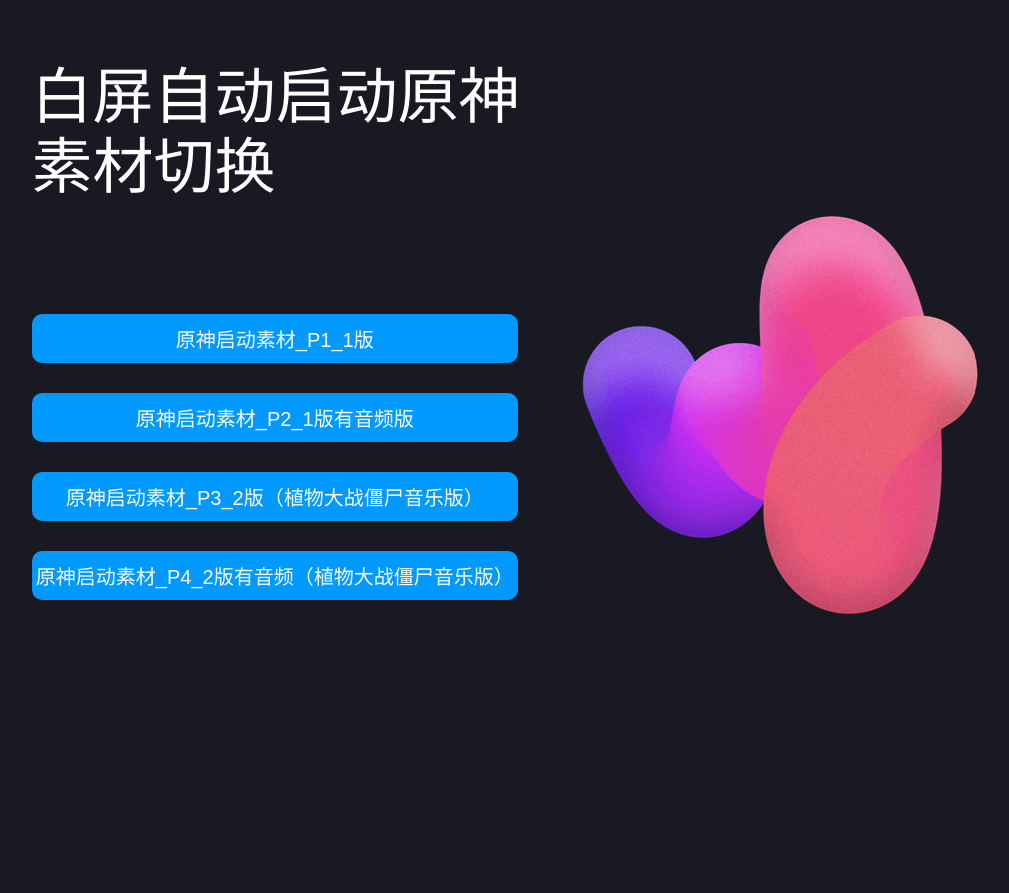
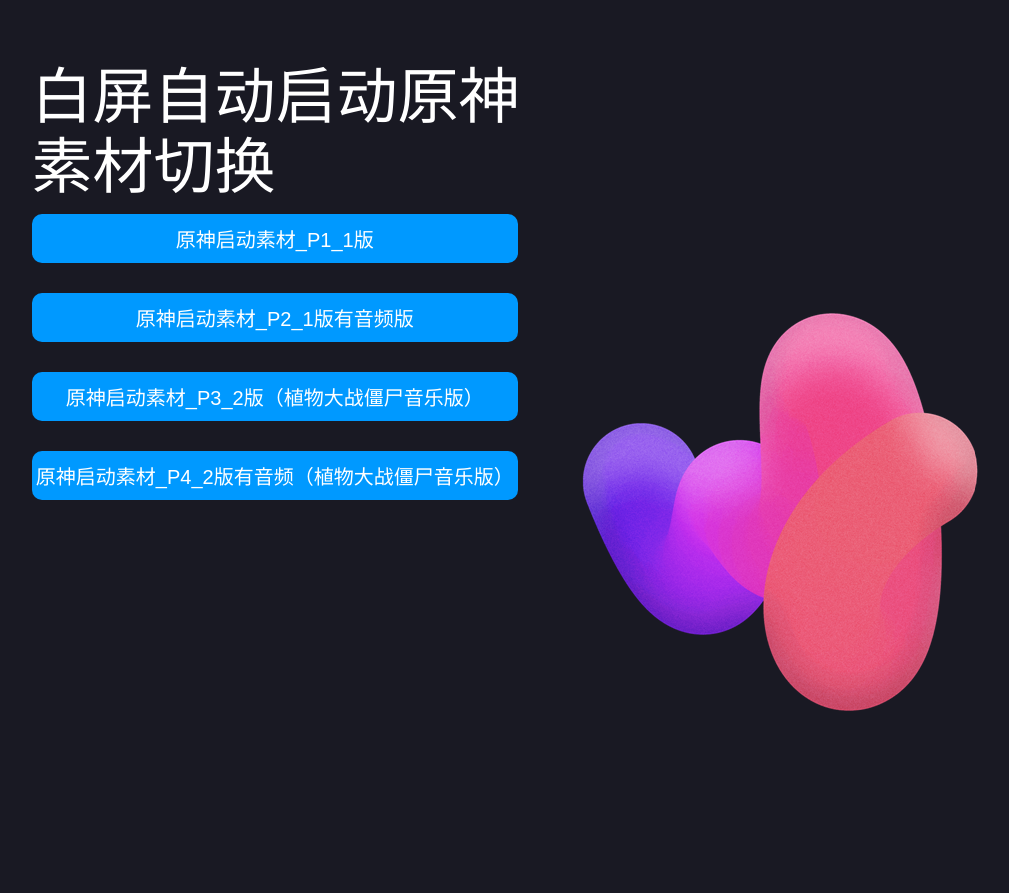
Before and after one commit to lost0427/GenshinImpact_Start, a Flask app: page / in a window 1280 px wide. Shown: the top 893 px of the page, without its empty margins (117-1126 px from the left). Run offline with Flask 3, Linux system fonts and the light colour scheme.

Commit message:
彻底失败

```diff
--- a/static/styles.css
+++ b/static/styles.css
@@ -207,3 +207,21 @@
 .image {
     padding: 0px 0px 0px 50px;
 }
+
+
+.rows2 {
+  flex-shrink: 0;
+  width: 983px;
+  height: 680px;
+  display: flex;
+  flex-direction: column;
+  justify-content: flex-start;
+  align-items: center;
+  overflow: hidden;
+  position: relative;
+  padding: 0px 0px 0px 0px;
+  align-content: center;
+  flex-wrap: nowrap;
+  gap: 10;
+  border-radius: 0px 0px 0px 0px;
+}
```
Also changed, not shown: README.md, 4 other files.
